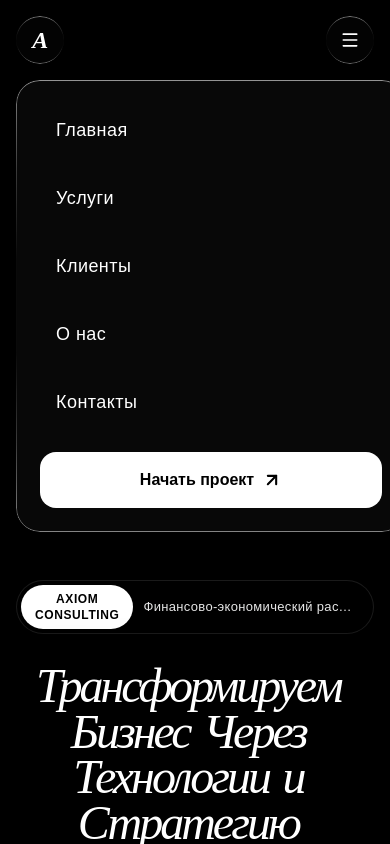
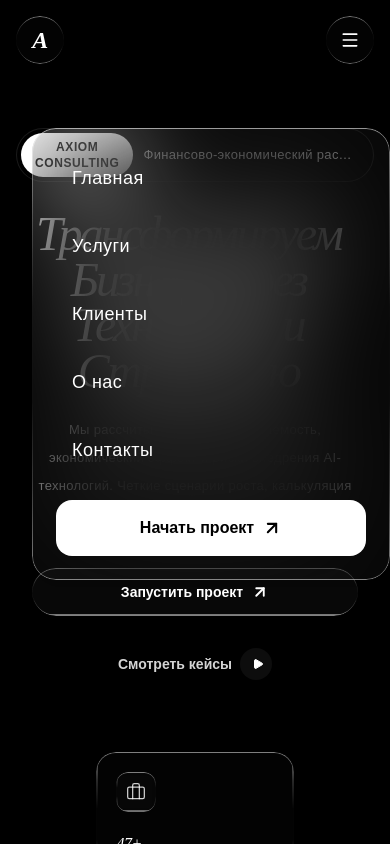
Before and after one commit to ortish0-debug/Rodidscc, a React (Vite) app: page / in a window 390 px wide. Both pictures are taken after a click on the button 350 px from the left and 40 px from the top of the page. Shown: the top 844 px of the page. Built offline with nearby package versions, Linux system fonts and the light colour scheme; no server answers.

Commit message:
refactor: remove mobile menu component
Remove the mobile menu implementation from App.tsx as it is currently incomplete and unused.

```diff
--- a/src/App.tsx
+++ b/src/App.tsx
@@ -236,9 +236,8 @@ export default function App() {
           {/* Invisible Spacer on desktop to balance centered logo layout */}
           <div className="w-12 md:w-52 h-12 hidden md:block opacity-0 pointer-events-none"></div>
         </div>
-      </nav>
 
-      {/* MOBILE MENU NAV PANEL */}
+        {/* MOBILE MENU NAV PANEL - Nested inside the fixed <nav> to act as a pure overlay that never shifts the main layout */}
         <AnimatePresence>
           {isMobileMenuOpen && (
             <motion.div
@@ -246,7 +245,7 @@ export default function App() {
               animate={{ opacity: 1, y: 0 }}
               exit={{ opacity: 0, y: -12 }}
               transition={{ duration: 0.15, ease: 'easeOut' }}
-            className="fixed top-20 left-4 right-4 z-40 md:hidden liquid-glass-strong rounded-3xl p-6 flex flex-col gap-4 border border-white/5"
+              className="absolute top-16 left-4 right-4 z-50 md:hidden liquid-glass-strong rounded-3xl p-6 flex flex-col gap-4 border border-white/5"
             >
               <a
                 href="#hero"
@@ -299,6 +298,7 @@ export default function App() {
             </motion.div>
           )}
         </AnimatePresence>
+      </nav>
 
       {/* SECTION 1 — HERO SECTION */}
       <section
```
Lines whose indentation alone changed are shown as unchanged.
